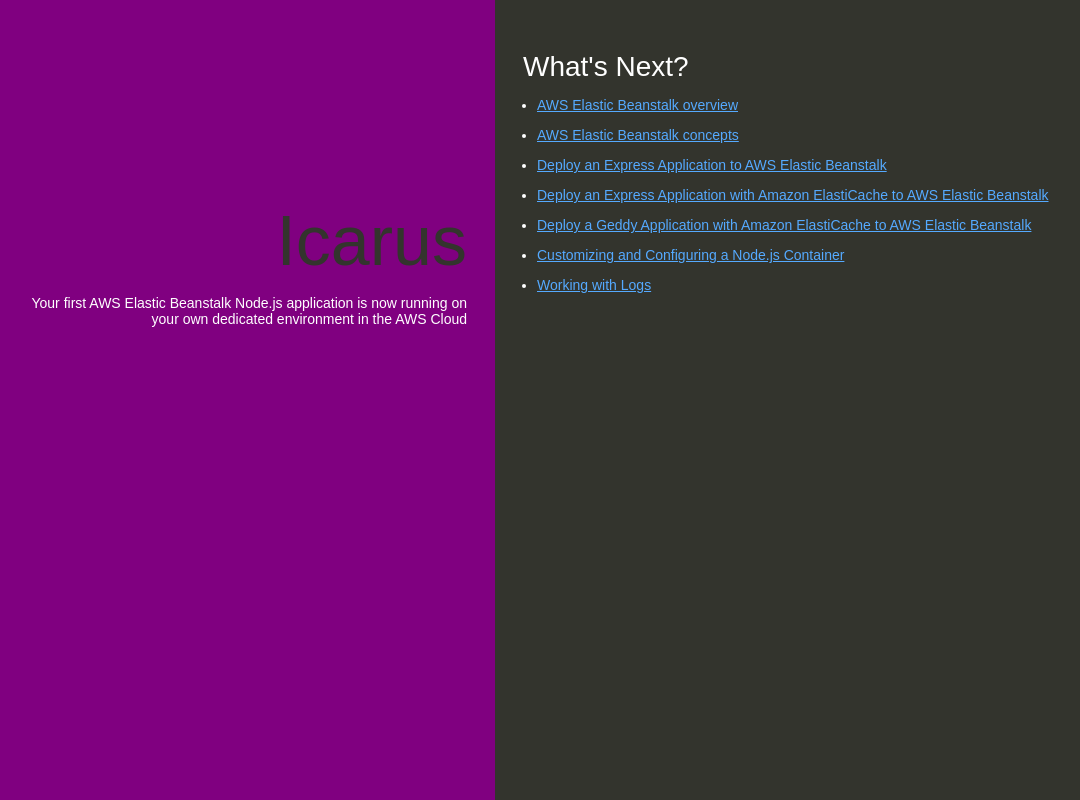
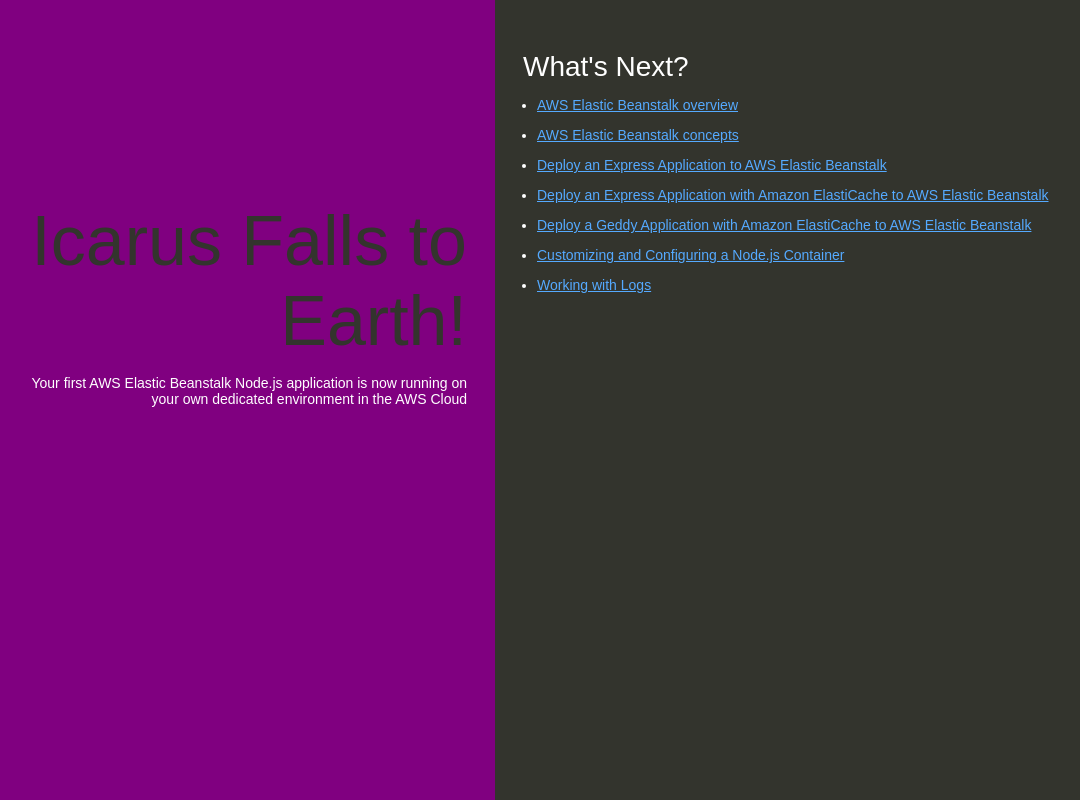
Before and after one commit to Tempmatt/my-nodejs-app, a website: page index.html in a window 1280 px wide. Shown: the whole page, without its empty margins (145-1225 px from the left). Drawn offline with Linux system fonts and the light colour scheme.

Commit message:
Update index.html
changed "Icarus" to "Icarus Fall to Earth"

```diff
--- a/index.html
+++ b/index.html
@@ -74,7 +74,7 @@
   </head>
   <body>
     <div class="textColumn">
-      <h1>Icarus</h1>
+      <h1>Icarus Falls to Earth!</h1>
       <p>Your first AWS Elastic Beanstalk Node.js application is now running on your own dedicated environment in the AWS Cloud</p>
     </div>
     <div class="linksColumn">
```
